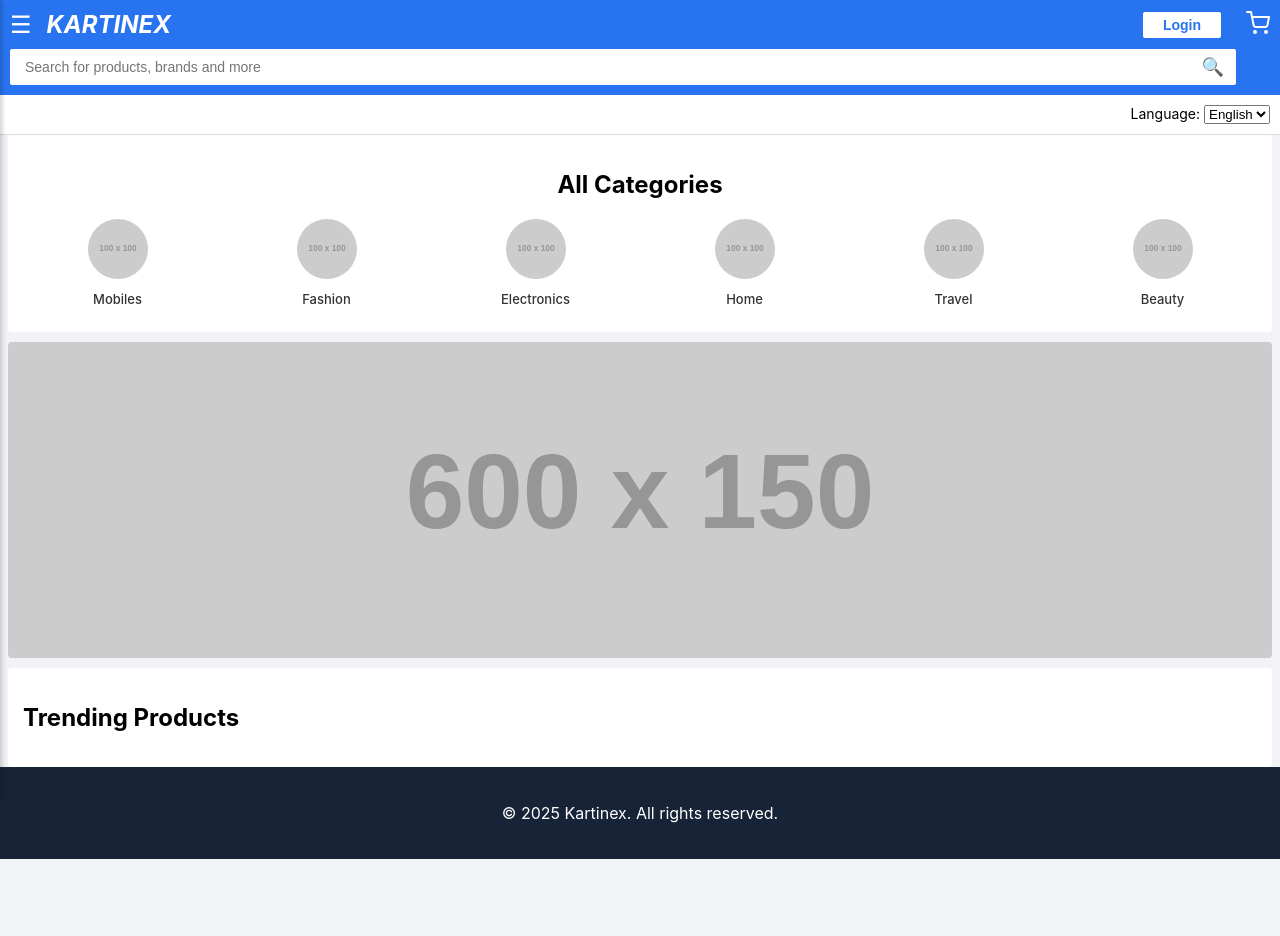
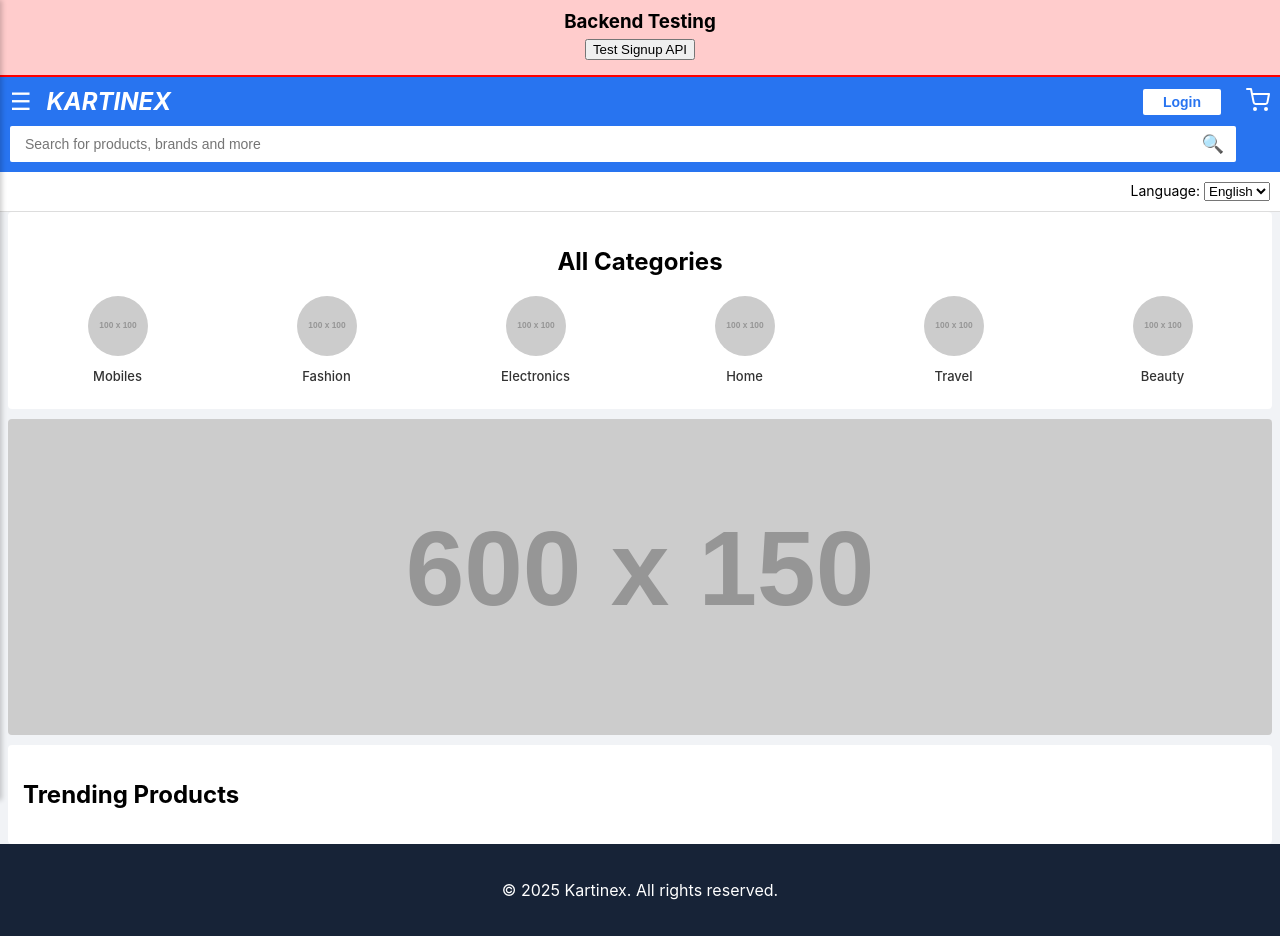
Before and after one commit to KARTINEXorg/KARTINEX, a plain HTML site: page frontend/index.html in a window 1280 px wide. Before the commit the page ends 859 px from the top, so only its background shows below. Drawn offline with Linux system fonts and the light colour scheme; placeholder pictures from the web are drawn by us.

Commit message:
Update index.html

```diff
--- a/frontend/index.html
+++ b/frontend/index.html
@@ -7,6 +7,14 @@
     <link rel="stylesheet" href="style.css">
 </head>
 <body>
+
+    <!-- ======== हमारा नया टेस्टिंग सिस्टम ======== -->
+    <div style="background-color: #ffcccc; padding: 10px; text-align: center; border-bottom: 2px solid red;">
+        <h3 style="margin: 0 0 5px 0;">Backend Testing</h3>
+        <button id="test-signup-btn">Test Signup API</button>
+        <p id="test-result" style="font-weight: bold; margin: 5px 0 0 0;"></p>
+    </div>
+    <!-- ====================================== -->
 
     <div id="sidebar" class="sidebar">
         <div class="sidebar-header">
@@ -30,12 +38,10 @@
         <div class="header-top-row">
             <div class="left-section">
                 <div id="menu-icon" class="menu-icon">☰</div>
-                <!-- आपका स्टाइलिश टेक्स्ट लोगो -->
                 <div class="logo-text">KARTINEX</div>
             </div>
             <div class="right-section">
                 <button id="login-btn" class="login-btn">Login</button>
-                <!-- नया प्रोफेशनल कार्ट आइकॉन -->
                 <div id="cart-icon" class="cart-icon">
                     <svg xmlns="http://www.w3.org/2000/svg" width="24" height="24" viewBox="0 0 24 24" fill="none" stroke="currentColor" stroke-width="2" stroke-linecap="round" stroke-linejoin="round"><circle cx="9" cy="21" r="1"></circle><circle cx="20" cy="21" r="1"></circle><path d="M1 1h4l2.68 13.39a2 2 0 0 0 2 1.61h9.72a2 2 0 0 0 2-1.61L23 6H6"></path></svg>
                 </div>
@@ -49,7 +55,6 @@
         </div>
     </header>
 
-    <!-- भाषा बदलने वाला ऑप्शन वापस आ गया है -->
     <div class="language-selector">
         <label for="language" id="lang-label">Language:</label>
         <select id="language-switcher">
@@ -82,7 +87,6 @@
         <p id="footer-text">© 2025 Kartinex. All rights reserved.</p>
     </footer>
 
-    <!-- ऑफलाइन पॉपअप वापस आ गया है -->
     <div id="offline-popup" class="offline-popup">
         <div class="offline-content">
             <p id="offline-text">You are offline!</p>
@@ -91,4 +95,4 @@
 
     <script src="lang.js"></script>
 </body>
-  </html>
+        </html>
```
